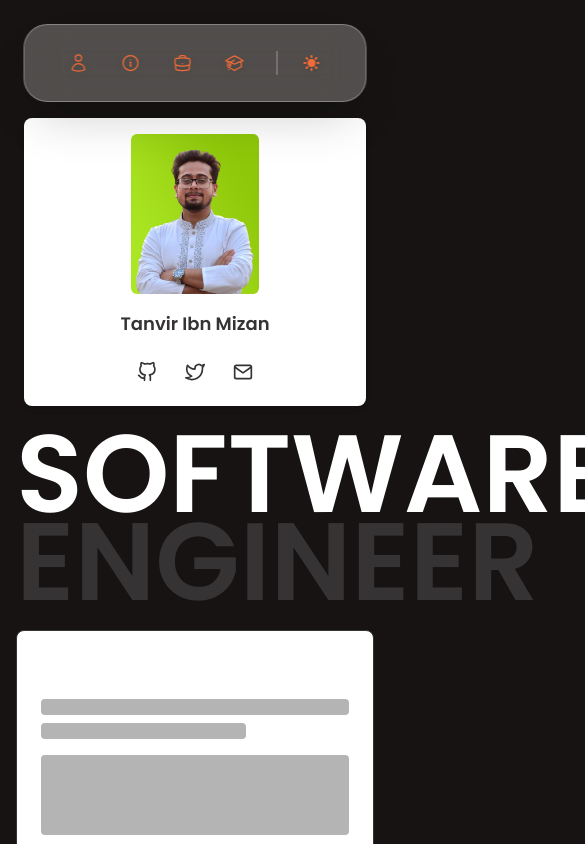
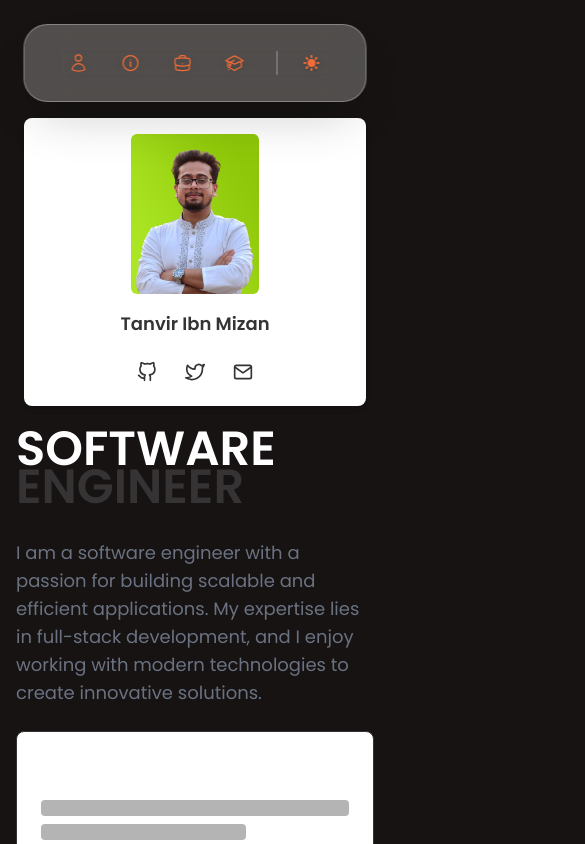
Before and after one commit to 7ANV1R/7ANV1R.github.io, a React (Vite) app: page / in a window 390 px wide. Shown: the top 844 px of the page, 585 px wide, since content can reach past the window. Built offline with nearby package versions, Linux system fonts and the light colour scheme.

Commit message:
fix: refactor SectionTitle component for responsive font sizing and update About section usage

```diff
--- a/src/components/sections/About.jsx
+++ b/src/components/sections/About.jsx
@@ -7,10 +7,17 @@ const About = () => {
   return (
     <>
       {/* large designation */}
-      <SectionTitle
-        primaryText="SOFTWARE"
-        secondaryText="ENGINEER"
-      />
+      <SectionTitle primaryText="SOFTWARE" secondaryText="ENGINEER" />
+
+      {/* short bio */}
+      <div className="flex flex-col items-center justify-center mt-8">
+        <p className="text-lg text-gray-500">
+          I am a software engineer with a passion for building scalable and
+          efficient applications. My expertise lies in full-stack development,
+          and I enjoy working with modern technologies to create innovative
+          solutions.
+        </p>
+      </div>
     </>
   );
 };
--- a/src/components/ui/SectionTitle.jsx
+++ b/src/components/ui/SectionTitle.jsx
@@ -1,13 +1,15 @@
 import React from 'react';
 
-const SectionTitle = ({ primaryText, secondaryText, fontSize = '110px' }) => {
+const SectionTitle = ({ primaryText, secondaryText, minSize = '3rem', maxSize = '6.875rem' }) => {
+  const responsiveFontSize = `clamp(${minSize}, 8vw, ${maxSize})`;
+
   return (
     <div className="text-left leading-none">
       <h1
         className="font-semibold"
         style={{
           color: 'var(--text-primary)',
-          fontSize: fontSize,
+          fontSize: responsiveFontSize,
           lineHeight: '0.8',
           marginBottom: '0',
         }}
@@ -18,7 +20,7 @@ const SectionTitle = ({ primaryText, secondaryText, fontSize = '110px' }) => {
         className="font-semibold"
         style={{
           color: 'var(--text-secondary)',
-          fontSize: fontSize,
+          fontSize: responsiveFontSize,
           lineHeight: '0.8',
           marginTop: '0',
           marginBottom: '0',
```
